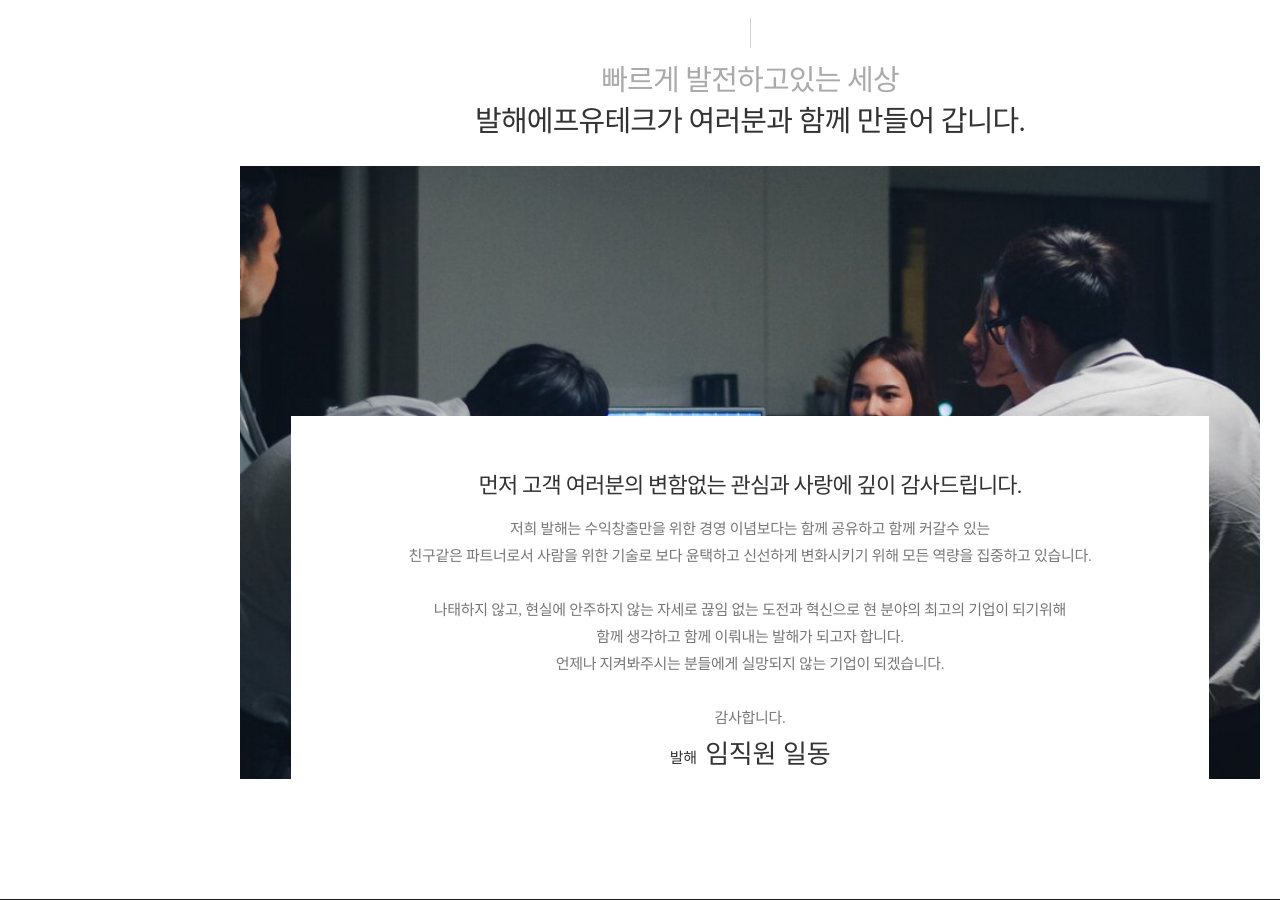
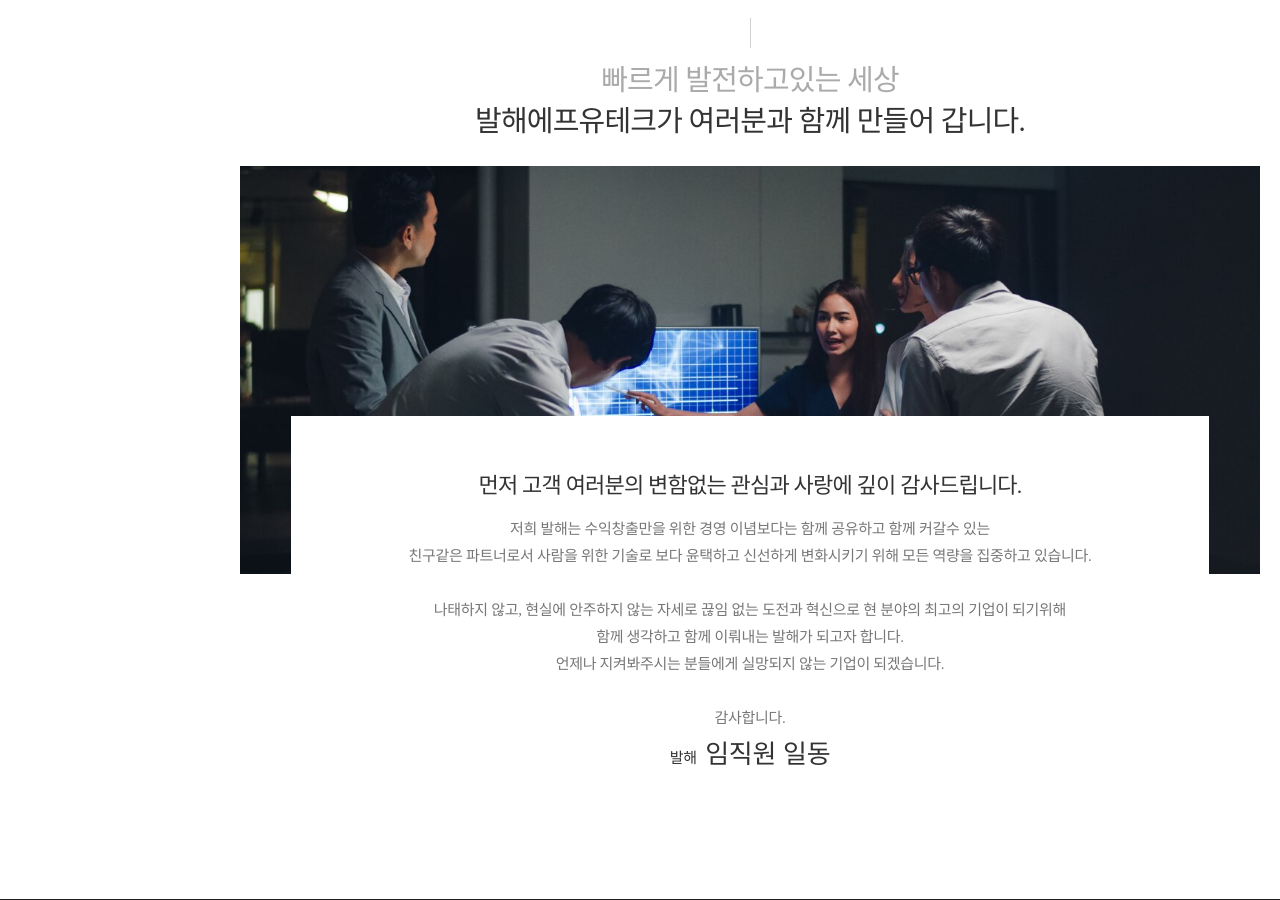
Before and after one commit to HyunhLee/HyunhLee.github.io, a PHP site: page /sh_page/page6.html in a window 1280 px wide; the page is wider, and only the part inside the window is pictured. Shown: the part 634-1534 px from the top of that part. Run offline with PHP 8.4, Linux system fonts and the light colour scheme; some web fonts are replaced.

Commit message:
이미지 교체5

```diff
--- a/css/page_style.css
+++ b/css/page_style.css
@@ -21,7 +21,7 @@
 
 /* 대표 인사말 */
 .p6{text-align:center}
-.p6 .cont_area{padding-top:250px;background:url(/sh_page/img/business.jpg) top center no-repeat;background-size: cover;}
+.p6 .cont_area{padding-top:250px;background:url(/sh_page/img/business.jpg) top center no-repeat;background-size: contain;}
 .p6 .cont{padding-top:50px;width:90%;margin:0 auto;background-color:#fff}
 .p6 .cont .st{padding-bottom:10px;font-size:22px;letter-spacing:-.8px;color:#333;font-family:'notokr-medium'}
 .p6 .cont .sign{color:#333;font-family:'notokr-bold'}
```
